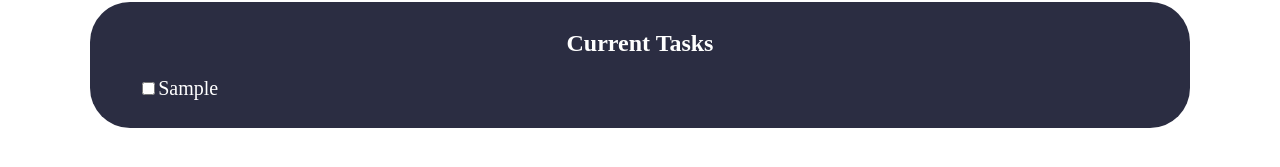
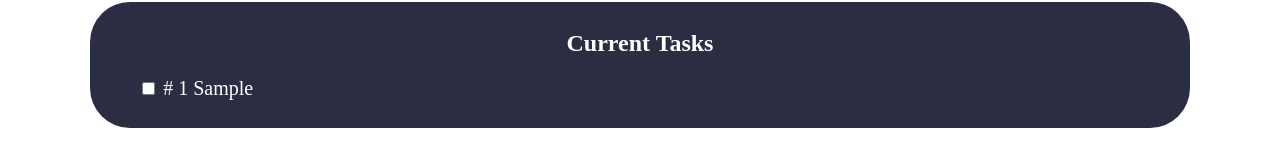
Before and after one commit to brunosm16/tasks-webapp, a Vue app: page / in a window 1280 px wide. Both pictures are taken after typing "Sample" into the empty fields and a click on the button "Add Task". Shown: the part 499-666 px from the top of the page. Built offline with nearby package versions, Linux system fonts and the light colour scheme.

Commit message:
feat: add filters.

```diff
--- a/src/components/TasksList.vue
+++ b/src/components/TasksList.vue
@@ -8,19 +8,19 @@
       <ul class="tasks-list__wrapper__list" v-if="tasksExists">
         <li
           class="tasks-list__wrapper__list--item"
-          v-for="(taskItem, index) in tasks"
+          v-for="(taskItem, index) in sortedTasks"
           :key="`${index}-${Math.random()}`"
         >
           <input
             class="tasks-list__wrapper__list--item__checkbox"
             type="checkbox"
             :checked="!!taskItem.finishedAt"
-            @input="toggleStatus(index)"
+            @input="toggleStatus(taskItem.position)"
           />
 
-          <span class="tasks-list__wrapper__list--item__label">{{
-            taskItem.task
-          }}</span>
+          <span class="tasks-list__wrapper__list--item__label">
+            # {{ taskItem.position }} {{ taskItem.task }}
+          </span>
 
           <span
             class="tasks-list__wrapper__list--item__label"
@@ -35,7 +35,6 @@
 </template>
 
 <script>
-import updateArrayByIndex from "../utils/update-array-by-index";
 import intlDateTime from "../utils/intl-date-time.js";
 
 export default {
@@ -56,24 +55,57 @@ export default {
     listMessage() {
       return `${this.tasksExists ? "Current" : "No"} Tasks`;
     },
+
+    tasksByPosition() {
+      const mapByIndex = (tasks) =>
+        tasks.map((task, index) => ({ ...task, position: index + 1 }));
+
+      return this.modifyArrayBy(this.tasks, mapByIndex);
+    },
+
+    unfinishedTasks() {
+      const filterByNotFinished = (tasks) =>
+        tasks.filter((task) => !task.finishedAt);
+
+      return this.modifyArrayBy(this.tasksByPosition, filterByNotFinished);
+    },
+
+    finishedTasks() {
+      const filterByFinished = (tasks) =>
+        tasks.filter((task) => task.finishedAt);
+
+      return this.modifyArrayBy(this.tasksByPosition, filterByFinished);
+    },
+
+    sortedTasks() {
+      const sortByPosition = (tasks) =>
+        tasks.sort((taskA, taskB) => taskA.position - taskB.position);
+
+      return this.modifyArrayBy(this.tasksByPosition, sortByPosition);
+    },
   },
 
   methods: {
     toggleStatus(index) {
-      const taskToUpdate = index >= 0 && this.tasks[index];
+      const realIndex = index - 1;
+      const taskToUpdate = index >= 0 && this.tasks[realIndex];
 
-      if (taskToUpdate?.finishedAt) {
+      if (taskToUpdate.finishedAt) {
         taskToUpdate.finishedAt = undefined;
       } else {
-        const arrayUpdated = updateArrayByIndex(
-          this.tasks,
-          index,
-          "finishedAt",
-          Date.now()
-        );
+        const temp = this.tasks;
 
-        this.emit("update:tasks", arrayUpdated);
+        const updatedTask = this.tasks[realIndex];
+        taskToUpdate.finishedAt = Date.now();
+
+        temp[realIndex] = updatedTask;
+
+        this.$emit("update:tasks", temp);
       }
+    },
+
+    modifyArrayBy(arr, modify) {
+      return arr?.length ? modify(arr) : [];
     },
 
     formatDate(date) {
@@ -103,6 +135,10 @@ export default {
 
     &__list {
       list-style: none;
+
+      &--item {
+        margin-bottom: 8px;
+      }
     }
   }
 }
--- a/src/utils/update-array-by-index.js
+++ /dev/null
@@ -1,6 +0,0 @@
-export default (arrToUpdate, index, field, value) => {
-  const newArray = arrToUpdate;
-  newArray[index][field] = value;
-  console.log(newArray)
-  return newArray;
-};
```
